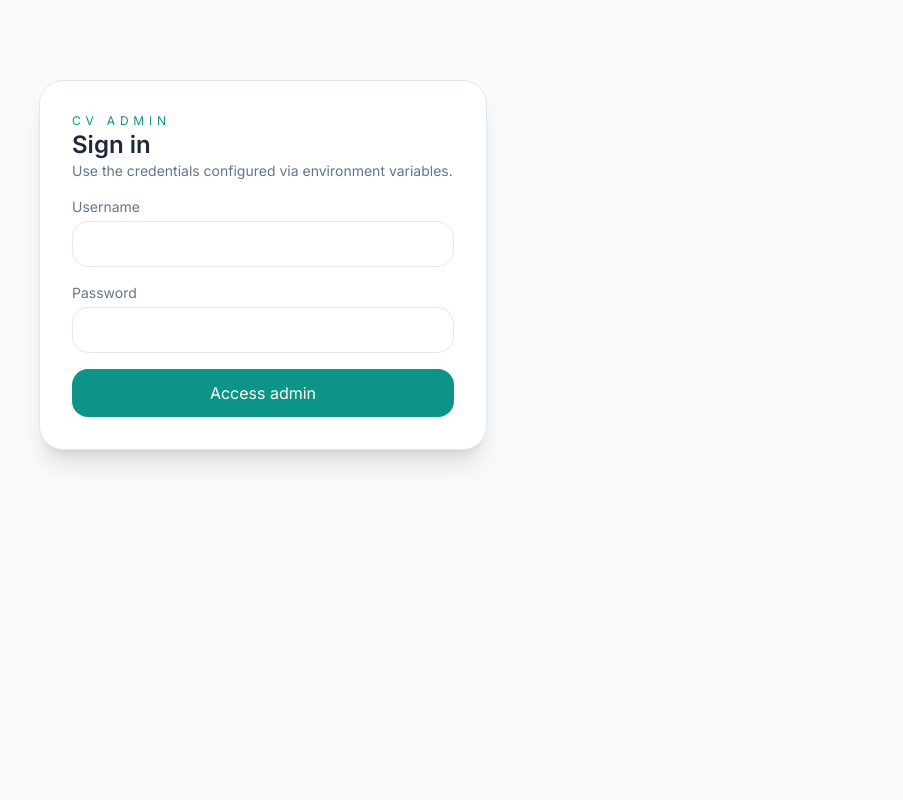
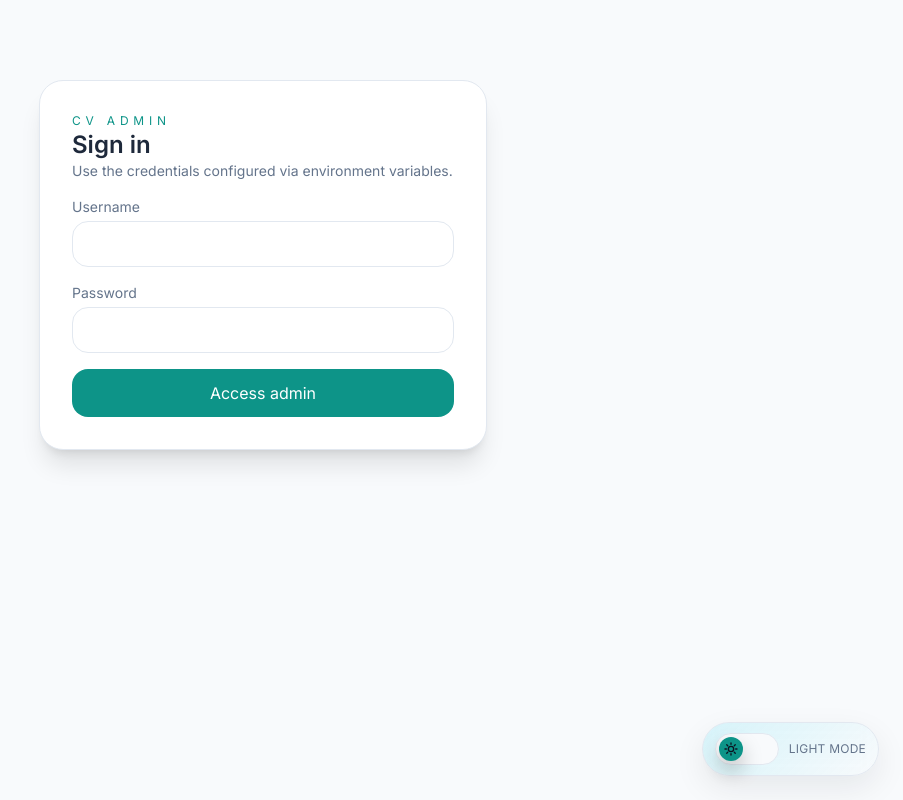
Before and after one commit to Ipper18/cv-site, a Next.js app: page /cv-admin/login in a window 1280 px wide. Shown: the whole page, without its empty margins (377-1280 px from the left). Built offline with nearby package versions, Linux system fonts and the light colour scheme; no server answers.

Commit message:
ciemny motyw

```diff
--- a/src/app/globals.css
+++ b/src/app/globals.css
@@ -1,11 +1,48 @@
 @import "tailwindcss";
 
 :root {
-  color-scheme: light;
+  color-scheme: var(--color-scheme, light);
+  --color-scheme: light;
   --background: #f8fafc;
   --foreground: #1e293b;
   --muted: #64748b;
   --accent: #0d9488;
+  --card-bg: #ffffff;
+  --card-border: #e2e8f0;
+  --card-border-strong: #cbd5e1;
+  --soft-bg: #f8fafc;
+  --accent-soft: #f0fdfa;
+  --overlay: rgba(15, 23, 42, 0.4);
+  --shadow-soft: 0 12px 32px rgba(15, 23, 42, 0.08);
+  --shadow-press: 0 6px 16px rgba(15, 23, 42, 0.12);
+  --callout-warn-bg: #fef3c7;
+  --callout-warn-border: #fcd34d;
+  --callout-warn-text: #92400e;
+  --callout-success-bg: #ecfdf3;
+  --callout-success-border: #bbf7d0;
+  --callout-success-text: #064e3b;
+}
+
+:root[data-theme="dark"] {
+  --color-scheme: dark;
+  --background: #0c111d;
+  --foreground: #e2e8f0;
+  --muted: #94a3b8;
+  --accent: #22d3ee;
+  --card-bg: #0f172a;
+  --card-border: #1f2937;
+  --card-border-strong: #334155;
+  --soft-bg: #111827;
+  --accent-soft: #0f2f33;
+  --overlay: rgba(0, 0, 0, 0.6);
+  --shadow-soft: 0 12px 32px rgba(0, 0, 0, 0.5);
+  --shadow-press: 0 6px 16px rgba(0, 0, 0, 0.45);
+  --callout-warn-bg: #2c2212;
+  --callout-warn-border: #b45309;
+  --callout-warn-text: #fcd34d;
+  --callout-success-bg: #0f2f26;
+  --callout-success-border: #10b981;
+  --callout-success-text: #a7f3d0;
 }
 
 body {
@@ -13,6 +50,7 @@ body {
   font-family: var(--font-inter), system-ui, -apple-system, BlinkMacSystemFont, "Segoe UI", sans-serif;
   background: var(--background);
   color: var(--foreground);
+  transition: background-color 0.25s ease, color 0.25s ease;
 }
 
 a {
@@ -24,6 +62,68 @@ input,
 textarea,
 select {
   font: inherit;
+}
+
+.bg-white {
+  background-color: var(--card-bg);
+}
+
+.bg-slate-50 {
+  background-color: var(--soft-bg);
+}
+
+.bg-slate-900\/40 {
+  background-color: var(--overlay);
+}
+
+.bg-teal-50 {
+  background-color: var(--accent-soft);
+}
+
+.border-slate-100,
+.border-slate-200 {
+  border-color: var(--card-border);
+}
+
+.border-slate-300,
+.border-white\/60 {
+  border-color: var(--card-border-strong);
+}
+
+.text-slate-400 {
+  color: var(--muted);
+}
+
+.bg-amber-50 {
+  background-color: var(--callout-warn-bg);
+}
+
+.border-amber-200 {
+  border-color: var(--callout-warn-border);
+}
+
+.border-amber-100 {
+  border-color: var(--callout-warn-border);
+}
+
+.text-amber-900 {
+  color: var(--callout-warn-text);
+}
+
+.text-amber-800 {
+  color: var(--callout-warn-text);
+}
+
+.bg-emerald-50 {
+  background-color: var(--callout-success-bg);
+}
+
+.border-emerald-200 {
+  border-color: var(--callout-success-border);
+}
+
+.text-emerald-900 {
+  color: var(--callout-success-text);
 }
 
 .fade-section {
@@ -52,7 +152,7 @@ select {
 
 .admin-card:hover {
   transform: translateY(-2px);
-  box-shadow: 0 12px 32px rgba(15, 23, 42, 0.08);
+  box-shadow: var(--shadow-soft);
 }
 
 .pressable {
@@ -61,7 +161,7 @@ select {
 
 .pressable:active {
   transform: translateY(1px) scale(0.99);
-  box-shadow: 0 6px 16px rgba(15, 23, 42, 0.12);
+  box-shadow: var(--shadow-press);
 }
 
 .modal-fade-enter {
@@ -101,3 +201,79 @@ select {
   transform: translateX(100%);
   transition: transform 0.3s ease;
 }
+
+.theme-toggle {
+  position: fixed;
+  right: 1.5rem;
+  bottom: 1.5rem;
+  z-index: 35;
+}
+
+.theme-toggle button {
+  align-items: center;
+  backdrop-filter: blur(8px);
+  background: linear-gradient(135deg, rgba(34, 211, 238, 0.16), rgba(255, 255, 255, 0.06));
+  border: 1px solid var(--card-border);
+  border-radius: 9999px;
+  box-shadow: var(--shadow-soft);
+  color: var(--foreground);
+  cursor: pointer;
+  display: inline-flex;
+  gap: 10px;
+  padding: 10px 12px;
+  transition: transform 160ms ease, box-shadow 160ms ease, background-color 200ms ease;
+}
+
+.theme-toggle button:hover {
+  transform: translateY(-2px);
+  box-shadow: 0 14px 36px rgba(0, 0, 0, 0.2);
+}
+
+.theme-toggle button:active {
+  transform: translateY(1px);
+  box-shadow: var(--shadow-press);
+}
+
+.theme-toggle .toggle-track {
+  align-items: center;
+  background: var(--soft-bg);
+  border: 1px solid var(--card-border);
+  border-radius: 9999px;
+  display: inline-flex;
+  height: 32px;
+  padding: 3px;
+  position: relative;
+  width: 64px;
+}
+
+.theme-toggle .toggle-thumb {
+  align-items: center;
+  background: var(--accent);
+  border-radius: 9999px;
+  color: #0b1220;
+  display: inline-flex;
+  height: 24px;
+  justify-content: center;
+  transition: transform 220ms ease, background-color 220ms ease, box-shadow 220ms ease;
+  width: 24px;
+  box-shadow: 0 10px 20px rgba(0, 0, 0, 0.25);
+}
+
+.theme-toggle .toggle-thumb.is-dark {
+  transform: translateX(30px) rotate(-8deg);
+  background: #0b7480;
+  color: #e2e8f0;
+}
+
+.theme-toggle .toggle-icon {
+  display: block;
+  height: 16px;
+  width: 16px;
+}
+
+.theme-toggle .toggle-label {
+  font-size: 12px;
+  letter-spacing: 0.02em;
+  text-transform: uppercase;
+  color: var(--muted);
+}
--- a/src/app/layout.tsx
+++ b/src/app/layout.tsx
@@ -1,15 +1,17 @@
 import type { Metadata } from "next";
 import { Inter } from "next/font/google";
 import "./globals.css";
+import { ThemeProvider } from "@/components/theme/theme-provider";
+import { ThemeToggle } from "@/components/theme/theme-toggle";
 
 const inter = Inter({ subsets: ["latin"], variable: "--font-inter" });
 
 export const metadata: Metadata = {
   title: {
-    default: "Jordan Carter · CV",
-    template: "%s · Jordan Carter",
+    default: "Igor Pakowski · CV",
+    template: "%s · Igor Pakowski",
   },
-  description: "Personal CV and admin portal",
+  description: "Personal CV portal",
 };
 
 export default function RootLayout({
@@ -18,9 +20,12 @@ export default function RootLayout({
   children: React.ReactNode;
 }>) {
   return (
-    <html lang="en">
+    <html lang="en" suppressHydrationWarning>
       <body className={`${inter.variable} bg-[var(--background)] text-[var(--foreground)]`}>
-        {children}
+        <ThemeProvider>
+          {children}
+          <ThemeToggle />
+        </ThemeProvider>
       </body>
     </html>
   );
--- /dev/null
+++ b/src/components/theme/theme-provider.tsx
@@ -0,0 +1,59 @@
+"use client";
+
+import { createContext, useContext, useEffect, useMemo, useState } from "react";
+
+type Theme = "light" | "dark";
+
+type ThemeContextValue = {
+  theme: Theme;
+  toggleTheme: () => void;
+  setTheme: (theme: Theme) => void;
+};
+
+const ThemeContext = createContext<ThemeContextValue | null>(null);
+
+const isTheme = (value: string | null): value is Theme => value === "light" || value === "dark";
+
+const applyTheme = (theme: Theme) => {
+  const root = document.documentElement;
+  root.dataset.theme = theme;
+};
+
+export function ThemeProvider({ children }: { children: React.ReactNode }) {
+  const [theme, setTheme] = useState<Theme>("light");
+  const [hydrated, setHydrated] = useState(false);
+
+  useEffect(() => {
+    const stored = typeof window !== "undefined" ? localStorage.getItem("theme") : null;
+    const prefersDark = typeof window !== "undefined" && window.matchMedia("(prefers-color-scheme: dark)").matches;
+    const nextTheme: Theme = isTheme(stored) ? stored : prefersDark ? "dark" : "light";
+    setTheme(nextTheme);
+    applyTheme(nextTheme);
+    setHydrated(true);
+  }, []);
+
+  useEffect(() => {
+    if (!hydrated) return;
+    localStorage.setItem("theme", theme);
+    applyTheme(theme);
+  }, [hydrated, theme]);
+
+  const value = useMemo(
+    () => ({
+      theme,
+      setTheme,
+      toggleTheme: () => setTheme((prev) => (prev === "light" ? "dark" : "light")),
+    }),
+    [theme],
+  );
+
+  return <ThemeContext.Provider value={value}>{children}</ThemeContext.Provider>;
+}
+
+export function useTheme() {
+  const ctx = useContext(ThemeContext);
+  if (!ctx) {
+    throw new Error("useTheme must be used within a ThemeProvider");
+  }
+  return ctx;
+}
--- /dev/null
+++ b/src/components/theme/theme-toggle.tsx
@@ -0,0 +1,38 @@
+"use client";
+
+import { useTheme } from "./theme-provider";
+
+const SunIcon = ({ className }: { className?: string }) => (
+  <svg viewBox="0 0 24 24" fill="none" stroke="currentColor" strokeWidth="2" className={className}>
+    <circle cx="12" cy="12" r="4" />
+    <path strokeLinecap="round" d="M12 3v2m0 14v2m9-9h-2M5 12H3m15.364 6.364-1.414-1.414M7.05 7.05 5.636 5.636m12.728 0-1.414 1.414M7.05 16.95 5.636 18.364" />
+  </svg>
+);
+
+const MoonIcon = ({ className }: { className?: string }) => (
+  <svg viewBox="0 0 24 24" fill="none" stroke="currentColor" strokeWidth="2" className={className}>
+    <path
+      strokeLinecap="round"
+      strokeLinejoin="round"
+      d="M20 15.5A8.38 8.38 0 0 1 12.5 20 8.5 8.5 0 0 1 12.5 3a0.75 0.75 0 0 1 .73.97A7 7 0 1 0 20 14.77a0.75 0.75 0 0 1 .96.73"
+    />
+  </svg>
+);
+
+export function ThemeToggle() {
+  const { theme, toggleTheme } = useTheme();
+  const isDark = theme === "dark";
+
+  return (
+    <div className="theme-toggle" aria-live="polite">
+      <button type="button" onClick={toggleTheme} aria-label={`Switch to ${isDark ? "light" : "dark"} mode`} title="Przelacz motyw">
+        <span className="toggle-track">
+          <span className={`toggle-thumb ${isDark ? "is-dark" : ""}`}>
+            {isDark ? <MoonIcon className="toggle-icon" /> : <SunIcon className="toggle-icon" />}
+          </span>
+        </span>
+        <span className="toggle-label">{isDark ? "Dark" : "Light"} mode</span>
+      </button>
+    </div>
+  );
+}
```
Also changed, not shown: 1 other file (tests, documents, lock files or other folders).
